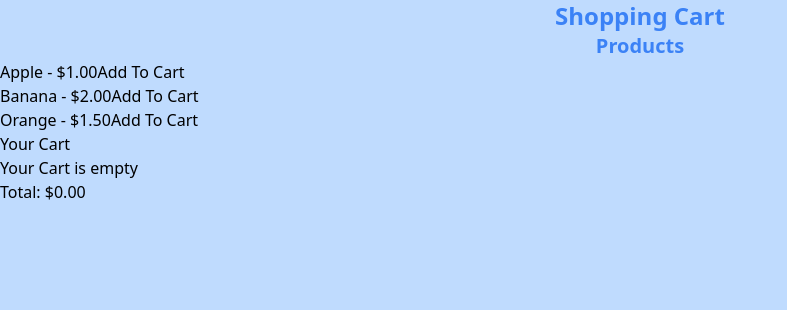
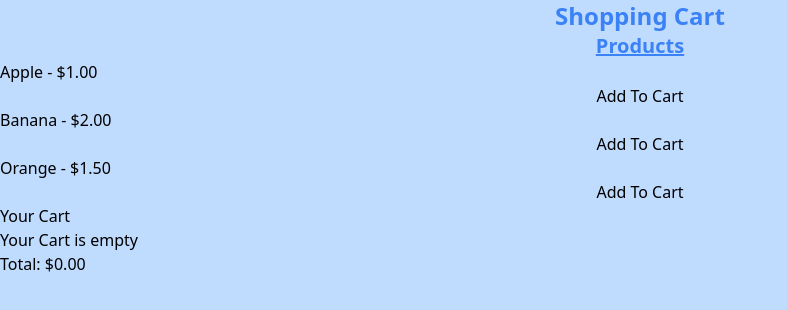
Before and after one commit to nietiene/React-Projects, a React (Vite) app: page / in a window 1280 px wide. Shown: the top 310 px of the page, without its empty margins (0-787 px from the left). Built offline with nearby package versions, Linux system fonts and the light colour scheme.

Commit message:
this is commit of react js styling

```diff
--- a/src/Adding-Product-To-Cart/Product.jsx
+++ b/src/Adding-Product-To-Cart/Product.jsx
@@ -36,9 +36,10 @@ const ShoppingCart = () => {
    return (
     <div className="bg-blue-200 min-h-screen">
         <h1 className="text-center font-extrabold text-2xl text-blue-500">Shopping Cart</h1>
-        <h2 className="font-extrabold text-blue-500 text-xl text-center">Products</h2>
+        <h2 className="font-extrabold text-blue-500 text-xl text-center underline">Products</h2>
         {products.map((products) => (
-            <div key={products.id}>
+            <div key={products.id}
+            className="grid ">
                 <span>{products.name} - ${products.price.toFixed(2)}</span>
                 <button onClick={() => addToCart(products)}>
                     Add To Cart
```
